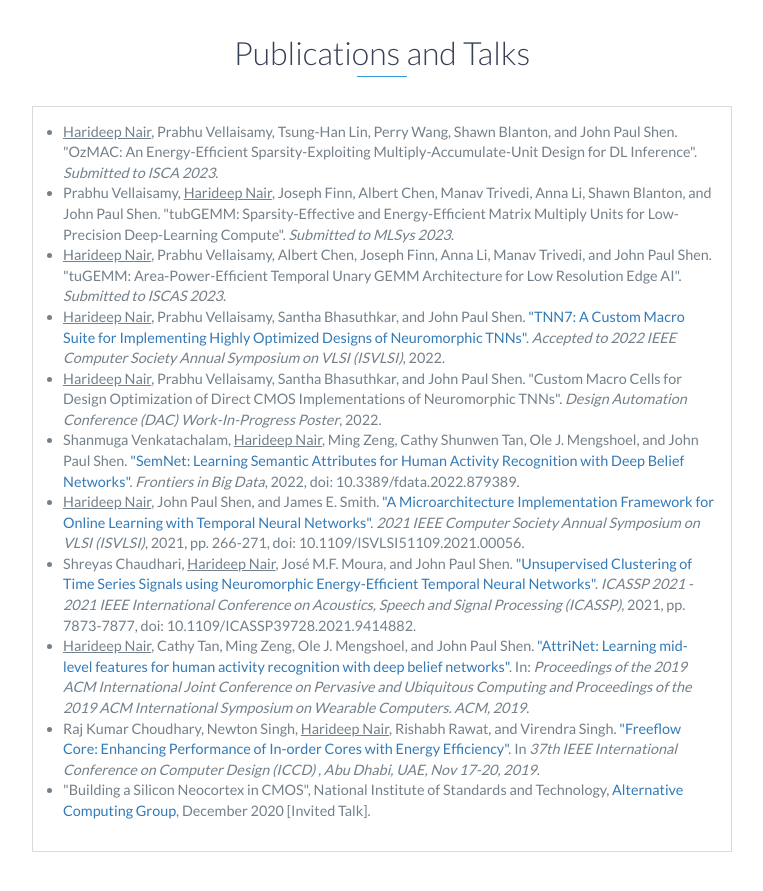
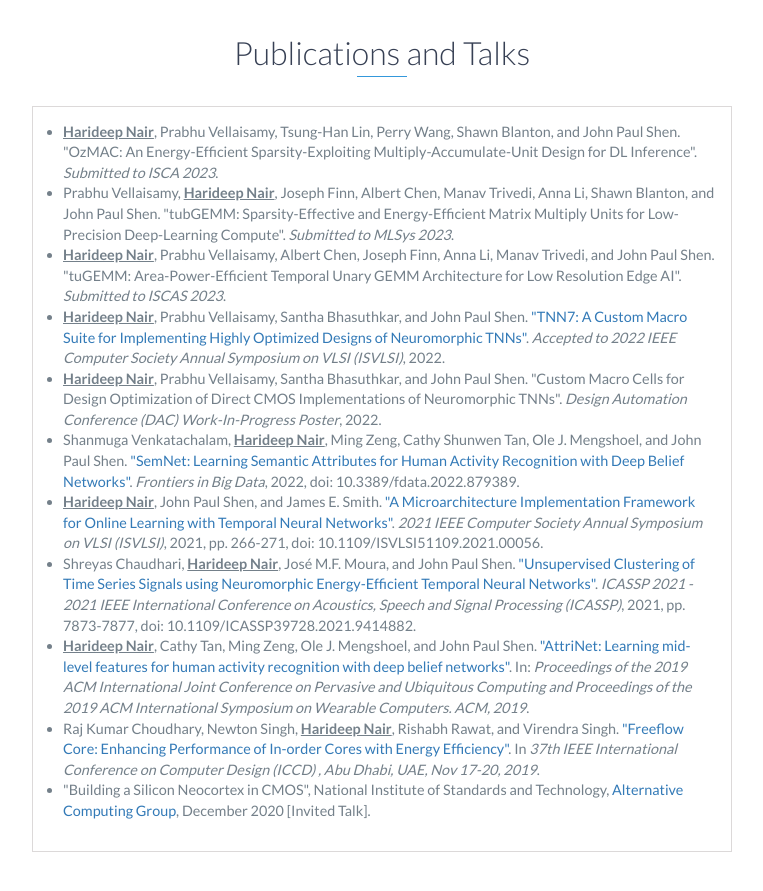
Before and after one commit to hpnair/hpnair.github.io, a website: page index.html in a window 1280 px wide. Shown: the part 1980-2871 px from the top of the page, without its empty margins (258-1021 px from the left). Drawn offline with nearby package versions, Linux system fonts and the light colour scheme.

Commit message:
Update index.html

```diff
--- a/index.html
+++ b/index.html
@@ -140,34 +140,34 @@
     <div class="optional-section-block">
         <ul>
 	    <li>
-                <u>Harideep Nair</u>, Prabhu Vellaisamy, Tsung-Han Lin, Perry Wang, Shawn Blanton, and John Paul Shen. "OzMAC: An Energy-Efficient Sparsity-Exploiting  Multiply-Accumulate-Unit Design for DL Inference". <i>Submitted to ISCA 2023</i>.
+                <b><u>Harideep Nair</u></b>, Prabhu Vellaisamy, Tsung-Han Lin, Perry Wang, Shawn Blanton, and John Paul Shen. "OzMAC: An Energy-Efficient Sparsity-Exploiting  Multiply-Accumulate-Unit Design for DL Inference". <i>Submitted to ISCA 2023</i>.
             </li>
             <li>
-                Prabhu Vellaisamy, <u>Harideep Nair</u>, Joseph Finn, Albert Chen, Manav Trivedi, Anna Li, Shawn Blanton, and John Paul Shen. "tubGEMM: Sparsity-Effective and Energy-Efficient Matrix Multiply Units for Low-Precision Deep-Learning Compute". <i>Submitted to MLSys 2023</i>.
+                Prabhu Vellaisamy, <b><u>Harideep Nair</u></b>, Joseph Finn, Albert Chen, Manav Trivedi, Anna Li, Shawn Blanton, and John Paul Shen. "tubGEMM: Sparsity-Effective and Energy-Efficient Matrix Multiply Units for Low-Precision Deep-Learning Compute". <i>Submitted to MLSys 2023</i>.
             </li>
             <li>
-                <u>Harideep Nair</u>, Prabhu Vellaisamy, Albert Chen, Joseph Finn, Anna Li, Manav Trivedi, and John Paul Shen. "tuGEMM: Area-Power-Efficient Temporal Unary GEMM Architecture for Low Resolution Edge AI". <i>Submitted to ISCAS 2023</i>.
+                <b><u>Harideep Nair</u></b>, Prabhu Vellaisamy, Albert Chen, Joseph Finn, Anna Li, Manav Trivedi, and John Paul Shen. "tuGEMM: Area-Power-Efficient Temporal Unary GEMM Architecture for Low Resolution Edge AI". <i>Submitted to ISCAS 2023</i>.
             </li>
             <li>
-                <u>Harideep Nair</u>, Prabhu Vellaisamy, Santha Bhasuthkar, and John Paul Shen. <a href="https://arxiv.org/pdf/2205.07410.pdf">"TNN7: A Custom Macro Suite for Implementing Highly Optimized Designs of Neuromorphic TNNs"</a>. <i>Accepted to 2022 IEEE Computer Society Annual Symposium on VLSI (ISVLSI)</i>, 2022.
+                <b><u>Harideep Nair</u></b>, Prabhu Vellaisamy, Santha Bhasuthkar, and John Paul Shen. <a href="https://arxiv.org/pdf/2205.07410.pdf">"TNN7: A Custom Macro Suite for Implementing Highly Optimized Designs of Neuromorphic TNNs"</a>. <i>Accepted to 2022 IEEE Computer Society Annual Symposium on VLSI (ISVLSI)</i>, 2022.
             </li>
             <li>
-                <u>Harideep Nair</u>, Prabhu Vellaisamy, Santha Bhasuthkar, and John Paul Shen. "Custom Macro Cells for Design Optimization of Direct CMOS Implementations of Neuromorphic TNNs". <i>Design Automation Conference (DAC) Work-In-Progress Poster</i>, 2022.
+                <b><u>Harideep Nair</u></b>, Prabhu Vellaisamy, Santha Bhasuthkar, and John Paul Shen. "Custom Macro Cells for Design Optimization of Direct CMOS Implementations of Neuromorphic TNNs". <i>Design Automation Conference (DAC) Work-In-Progress Poster</i>, 2022.
             </li>
             <li>
-                Shanmuga Venkatachalam, <u>Harideep Nair</u>, Ming Zeng, Cathy Shunwen Tan, Ole J. Mengshoel, and John Paul Shen. <a href="https://www.frontiersin.org/articles/10.3389/fdata.2022.879389/full?&utm_source=Email_to_authors_&utm_medium=Email&utm_content=T1_11.5e1_author&utm_campaign=Email_publication&field=&journalName=Frontiers_in_Big_Data&id=879389">"SemNet: Learning Semantic Attributes for Human Activity Recognition with Deep Belief Networks"</a>. <i>Frontiers in Big Data</i>, 2022, doi: 10.3389/fdata.2022.879389.
+                Shanmuga Venkatachalam, <b><u>Harideep Nair</u></b>, Ming Zeng, Cathy Shunwen Tan, Ole J. Mengshoel, and John Paul Shen. <a href="https://www.frontiersin.org/articles/10.3389/fdata.2022.879389/full?&utm_source=Email_to_authors_&utm_medium=Email&utm_content=T1_11.5e1_author&utm_campaign=Email_publication&field=&journalName=Frontiers_in_Big_Data&id=879389">"SemNet: Learning Semantic Attributes for Human Activity Recognition with Deep Belief Networks"</a>. <i>Frontiers in Big Data</i>, 2022, doi: 10.3389/fdata.2022.879389.
             </li>
             <li>
-                <u>Harideep Nair</u>, John Paul Shen, and James E. Smith. <a href="https://ieeexplore.ieee.org/document/9516717">"A Microarchitecture Implementation Framework for Online Learning with Temporal Neural Networks"</a>. <i>2021 IEEE Computer Society Annual Symposium on VLSI (ISVLSI)</i>, 2021, pp. 266-271, doi: 10.1109/ISVLSI51109.2021.00056.
+                <b><u>Harideep Nair</u></b>, John Paul Shen, and James E. Smith. <a href="https://ieeexplore.ieee.org/document/9516717">"A Microarchitecture Implementation Framework for Online Learning with Temporal Neural Networks"</a>. <i>2021 IEEE Computer Society Annual Symposium on VLSI (ISVLSI)</i>, 2021, pp. 266-271, doi: 10.1109/ISVLSI51109.2021.00056.
             </li>
             <li>
-                Shreyas Chaudhari, <u>Harideep Nair</u>, Jos&eacute M.F. Moura, and John Paul Shen. <a href="https://ieeexplore.ieee.org/document/9414882">"Unsupervised Clustering of Time Series Signals using Neuromorphic Energy-Efficient Temporal Neural Networks"</a>. <i>ICASSP 2021 - 2021 IEEE International Conference on Acoustics, Speech and Signal Processing (ICASSP)</i>, 2021, pp. 7873-7877, doi: 10.1109/ICASSP39728.2021.9414882.
+                Shreyas Chaudhari, <b><u>Harideep Nair</u></b>, Jos&eacute M.F. Moura, and John Paul Shen. <a href="https://ieeexplore.ieee.org/document/9414882">"Unsupervised Clustering of Time Series Signals using Neuromorphic Energy-Efficient Temporal Neural Networks"</a>. <i>ICASSP 2021 - 2021 IEEE International Conference on Acoustics, Speech and Signal Processing (ICASSP)</i>, 2021, pp. 7873-7877, doi: 10.1109/ICASSP39728.2021.9414882.
             </li>
             <li>
-                <u>Harideep Nair</u>, Cathy Tan, Ming Zeng, Ole J. Mengshoel, and John Paul Shen. <a href="https://dl.acm.org/doi/abs/10.1145/3341162.3345600">"AttriNet: Learning mid-level features for human activity recognition with deep belief networks"</a>. In: <i>Proceedings of the 2019 ACM International Joint Conference on Pervasive and Ubiquitous Computing and Proceedings of the 2019 ACM International Symposium on Wearable Computers. ACM, 2019</i>.
+                <b><u>Harideep Nair</u></b>, Cathy Tan, Ming Zeng, Ole J. Mengshoel, and John Paul Shen. <a href="https://dl.acm.org/doi/abs/10.1145/3341162.3345600">"AttriNet: Learning mid-level features for human activity recognition with deep belief networks"</a>. In: <i>Proceedings of the 2019 ACM International Joint Conference on Pervasive and Ubiquitous Computing and Proceedings of the 2019 ACM International Symposium on Wearable Computers. ACM, 2019</i>.
             </li>
             <li>
-                Raj Kumar Choudhary, Newton Singh, <u>Harideep Nair</u>, Rishabh Rawat, and Virendra Singh. <a href="https://ieeexplore.ieee.org/abstract/document/8988675">"Freeflow Core: Enhancing Performance of In-order Cores with Energy Efficiency"</a>. In <i>37th IEEE International Conference on Computer Design (ICCD) , Abu Dhabi, UAE, Nov 17-20, 2019</i>.
+                Raj Kumar Choudhary, Newton Singh, <b><u>Harideep Nair</u></b>, Rishabh Rawat, and Virendra Singh. <a href="https://ieeexplore.ieee.org/abstract/document/8988675">"Freeflow Core: Enhancing Performance of In-order Cores with Energy Efficiency"</a>. In <i>37th IEEE International Conference on Computer Design (ICCD) , Abu Dhabi, UAE, Nov 17-20, 2019</i>.
             </li>
             <li>
                 "Building a Silicon Neocortex in CMOS", National Institute of Standards and Technology, <a href="https://www.nist.gov/pml/nanoscale-device-characterization-division/alternative-computing-group">Alternative Computing Group</a>, December 2020 [Invited Talk].
```
